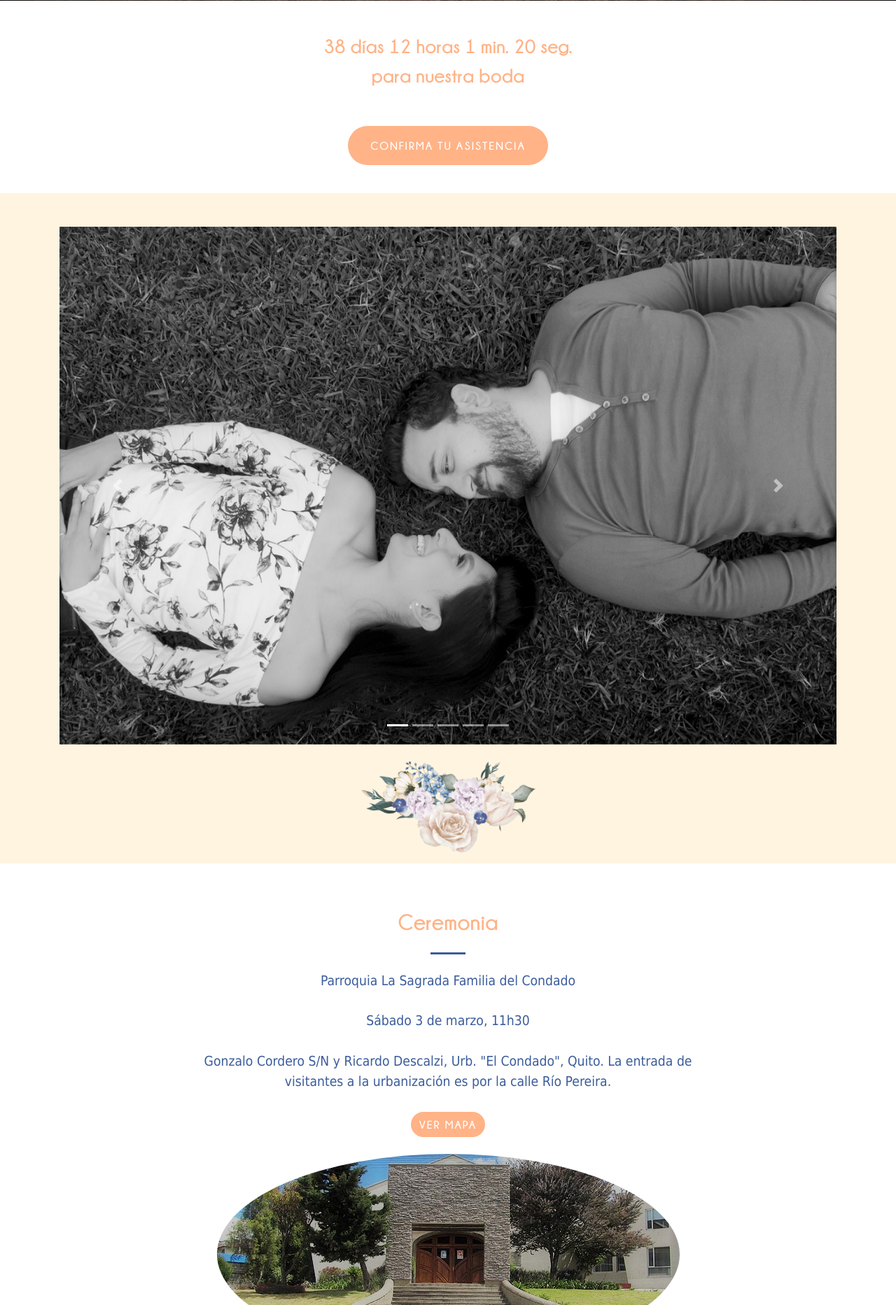
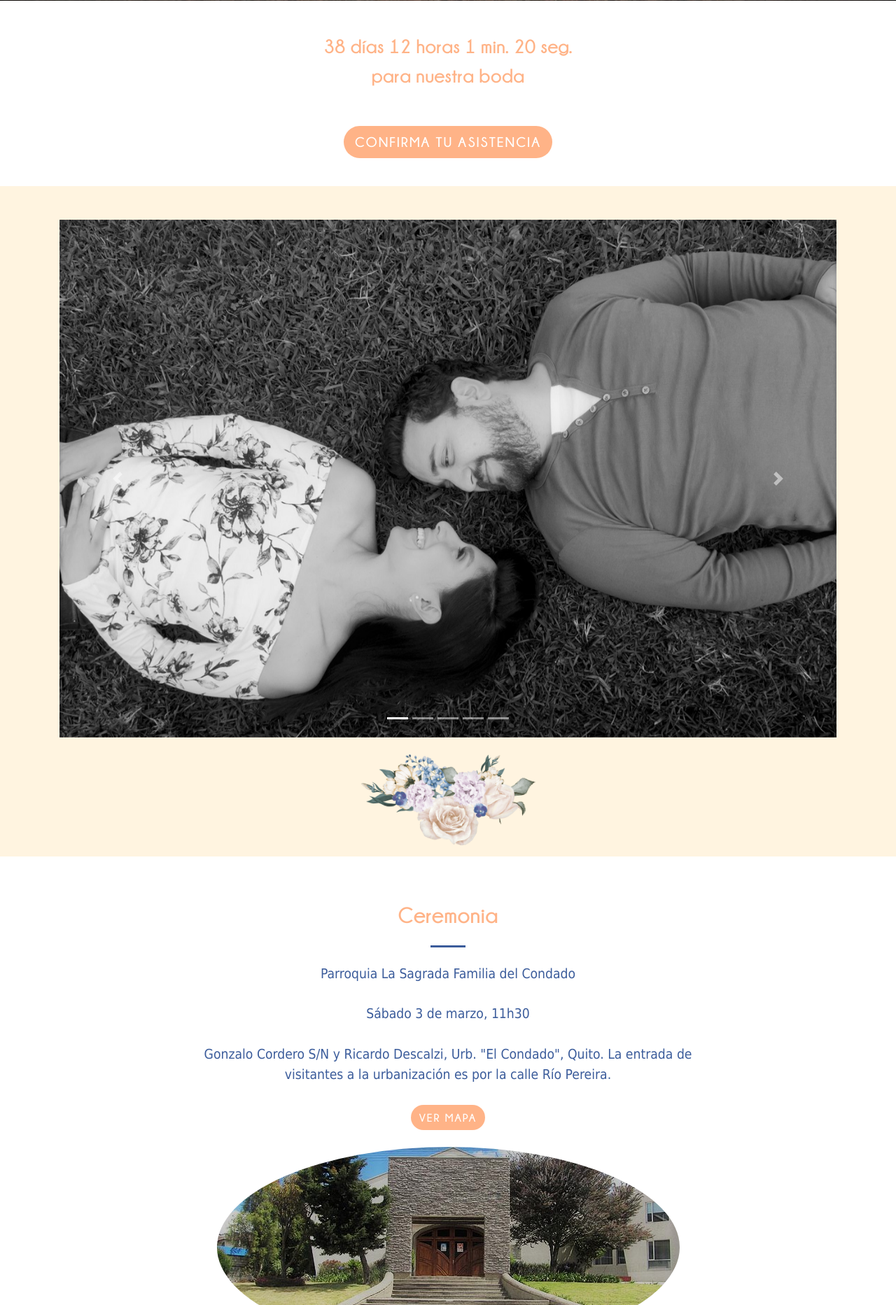
Before and after one commit to alejandromesias/celebrar_py, a Django app: page /nicoyvale/ in a window 1280 px wide. Shown: the part 799-2664 px from the top of the page at 70% size. Run offline with Django 3.2, Linux system fonts and the light colour scheme; some libraries are stand-ins or nearby versions.

Commit message:
boton large de confirmar

```diff
--- a/static/nicoyvale/css/creative.css
+++ b/static/nicoyvale/css/creative.css
@@ -397,7 +397,7 @@ header.masthead {
   color: var(--melon) !important; }
 
 .btn {
-  font-weight: 400;
+  font-weight: 500;
   letter-spacing: 2px;
   text-transform: uppercase;
   border: none;
--- a/templates/nicoyvaleapp/nyv_home.html
+++ b/templates/nicoyvaleapp/nyv_home.html
@@ -47,7 +47,7 @@
           <h3 class="section-heading-light" id="demo"></h3>
           <h3 class="section-heading-light">para nuestra boda</h3>
           <br><br>
-          <a class="btn btn-primary btn-xl js-scroll-trigger" href="{% url 'confirmar' %}">Confirma tu asistencia</a>
+          <a class="btn btn-primary btn-lg js-scroll-trigger" href="{% url 'confirmar' %}">Confirma tu asistencia</a>
           <br><br>
 
         </div>
```
